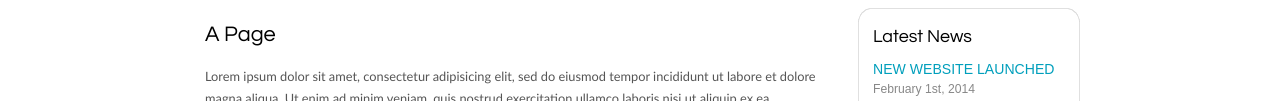
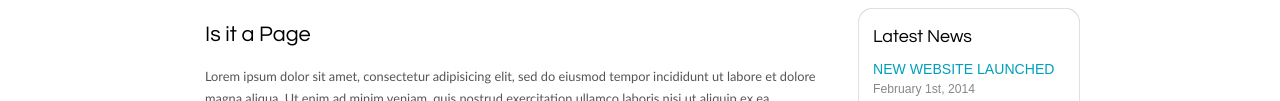
Before and after one commit to AldenJAcc/Lab3, a plain HTML site: page mywebsite/page.html in a window 1280 px wide. Shown: the part 189-290 px from the top of the page. Drawn offline with Linux system fonts and the light colour scheme.

Commit message:
Update page.html

```diff
--- a/mywebsite/page.html
+++ b/mywebsite/page.html
@@ -73,7 +73,7 @@
       </div>
       <div id="content">
         <!-- insert the page content here -->
-        <h1>A Page</h1>
+        <h1>Is it a Page</h1>
         <p>Lorem ipsum dolor sit amet, consectetur adipisicing elit, sed do eiusmod tempor incididunt ut labore et dolore magna aliqua. Ut enim ad minim veniam, quis nostrud exercitation ullamco laboris nisi ut aliquip ex ea commodo consequat. Duis aute irure dolor in reprehenderit in voluptate velit esse cillum dolore eu fugiat nulla pariatur. Excepteur sint occaecat cupidatat non proident, sunt in culpa qui.</p>
         <p>Lorem ipsum dolor sit amet, consectetur adipisicing elit, sed do eiusmod tempor incididunt ut labore et dolore magna aliqua. Ut enim ad minim veniam, quis nostrud exercitation ullamco laboris nisi ut aliquip ex ea commodo consequat. Duis aute irure dolor in reprehenderit in voluptate velit esse cillum dolore eu fugiat nulla pariatur. Excepteur sint occaecat cupidatat non proident, sunt in culpa qui.</p>
         <p>Lorem ipsum dolor sit amet, consectetur adipisicing elit, sed do eiusmod tempor incididunt ut labore et dolore magna aliqua. Ut enim ad minim veniam, quis nostrud exercitation ullamco laboris nisi ut aliquip ex ea commodo consequat. Duis aute irure dolor in reprehenderit in voluptate velit esse cillum dolore eu fugiat nulla pariatur. Excepteur sint occaecat cupidatat non proident, sunt in culpa qui.</p>
```
